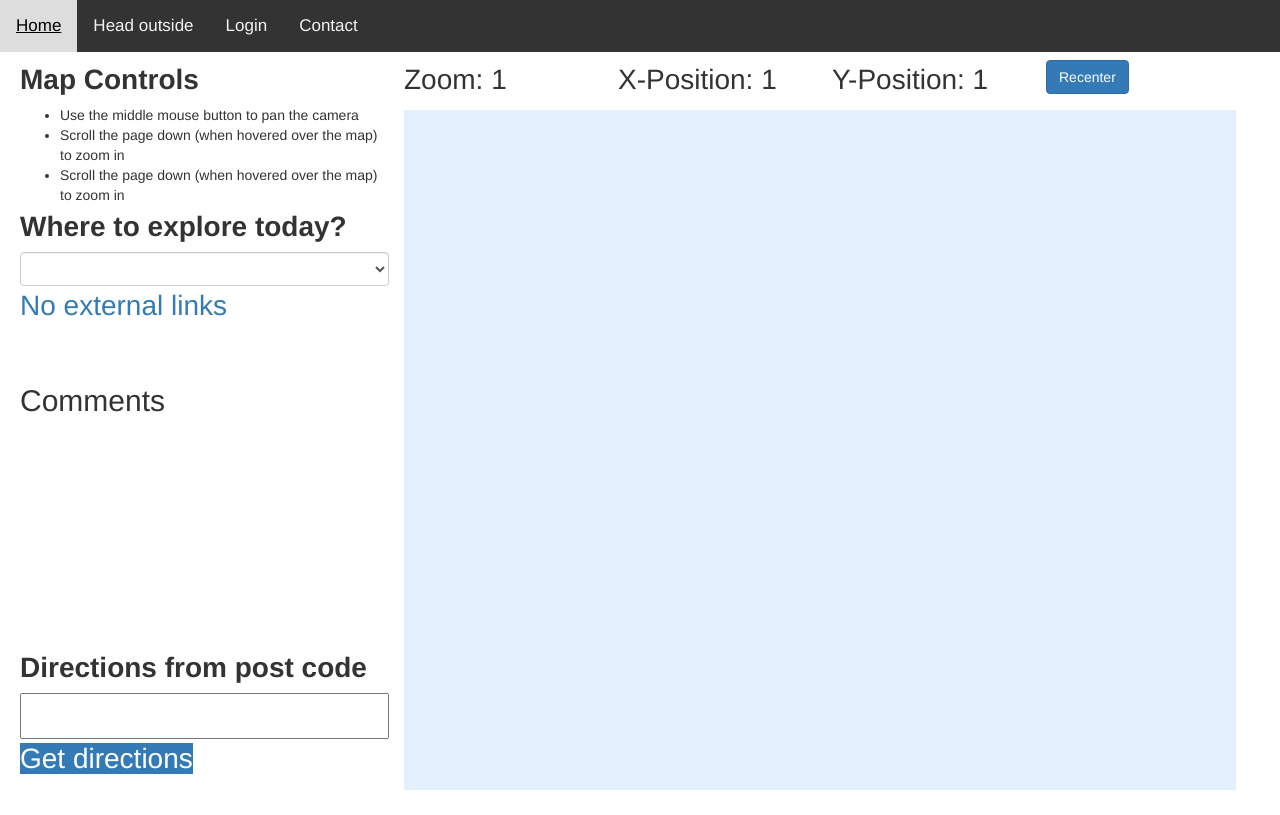
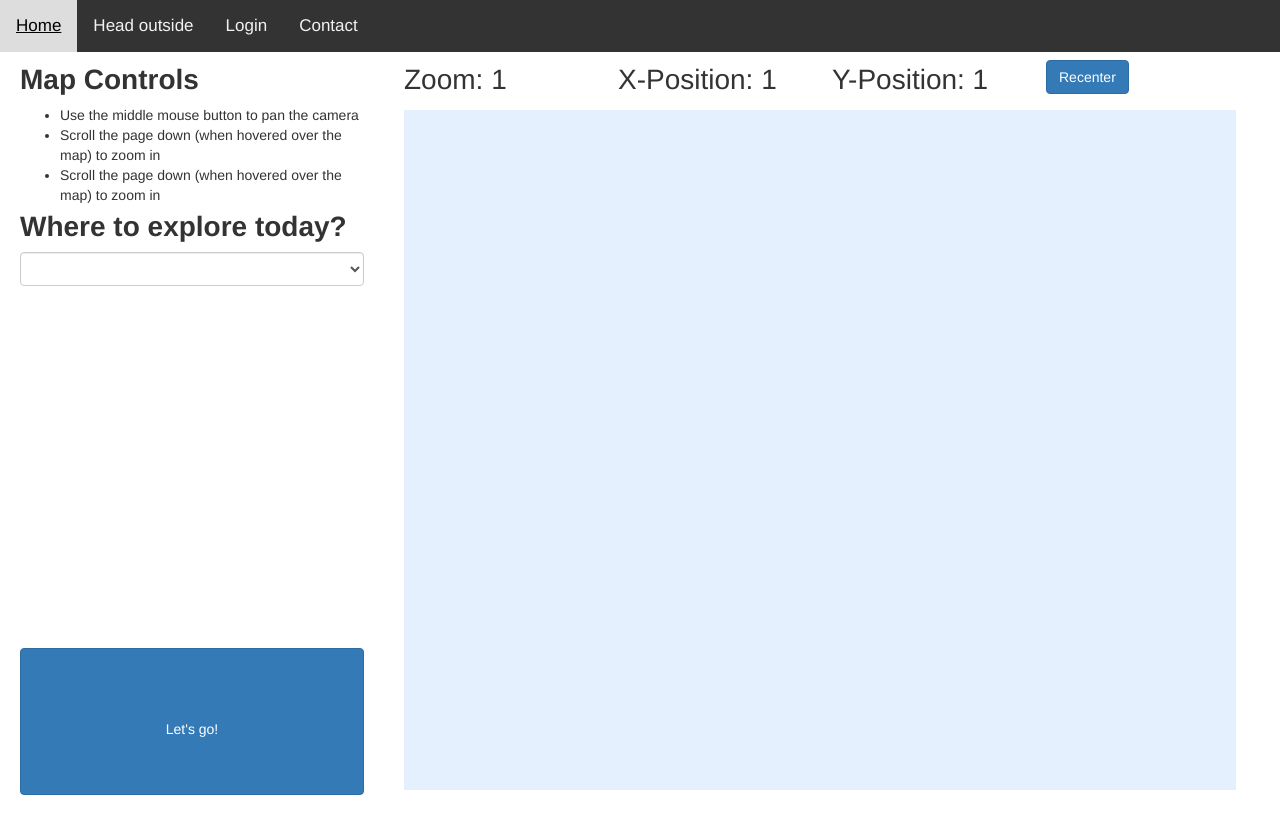
Before and after one commit to sbaker-dev/ToTheGreatOutDoors, a Django app: page /county/1/1 in a window 1280 px wide. Run offline with Django 3.2, Linux system fonts and the light colour scheme; data that the repository does not hold is empty; some libraries are stand-ins or nearby versions.

Commit message:
If we embed comments on the place selection page, then we need to dynamically update the comments via javascript which is more work than it's worth. Just make the location it's own page

```diff
--- a/Django/ToTheGreatOutDoors/core/templates/pages/location.html
+++ b/Django/ToTheGreatOutDoors/core/templates/pages/location.html
@@ -12,42 +12,17 @@
 <div style="display: grid; grid-template-columns: 30% 70%">
 
     <!-- Information panel -->
-    <div style="padding: 20px; display: grid; grid-template-rows: 20% 20% 40% 20%">
+    <div style="padding: 20px; display: grid; grid-template-rows: 20% 60% 20%">
 
-
-        <!--
-            TODO: Scrap most of this div, and remake the select locations, but for travel locations (mabye rename select
-                locations to select county).
-                We then create a location page, that sets these values via django
-                At this point, we also want to add the comment features etc
-
-                Then, we can also create a search link (2nd option on main) that just returns page links to these
-                locations IF they have similar names
-
-
-        -->
         <!-- how to control the map -->
         {% include 'components/selection/map_controls.html' %}
 
+        <!-- List of places that can be visited -->
         <div style="margin-bottom: 10px">
             {% include 'components/selection/place_selection.html' %}
-            <a id="LocationExternalLink"  class="textStandard" target="_blank">No external links</a>
-
-            <br>
-
         </div>
 
-        <div style="margin-top: 10px">
-            <h2>Comments</h2>
-        </div>
-
-        <div>
-            <label class="textStandard" for="PostCode">Directions from post code</label>
-            <input id="PostCode" type="text" class="textStandard">
-            <br>
-            <a class="textStandard  btn-primary" style="text-align: center;">Get directions</a>
-        </div>
-
+        <a class="btn btn-primary" style="text-align: center; padding: 70px" href="{% url 'place' 'place' %}" id="LetsGo">Let's go!</a>
 
 
     </div>
--- a/Django/static/js/selection.js
+++ b/Django/static/js/selection.js
@@ -107,36 +107,27 @@ function ChangeLocationHref(override_index, replacement_value){
 
 
 /**
- * Select a given location via the polygon map, then extract it's data link attribute and set the external link a href
- * and text
+ * Select a given location via the polygon map and add its name to the link button
  */
 function LocationViaMap(place_id){
 
     // Change the selected polygon via the map, and update the selection box
     ChangeOnPolygonSelect(place_id, "lightblue",'#2D2E44');
 
-    // Extract the link from the data attribute data-link
-    let externalLink = document.getElementById(place_id).getAttribute('data-link');
 
-    // Conditionally set the external link
-    SetExternalLink(externalLink)
-
-
+    // Assign this to the href button, slicing off the BD- ID linker
+    ChangeLocationHref(1, place_id)
 }
 
 /**
- * Select the location via the select menu, then extract it's associated polygon data link attribute and set the
- * external link a href and text
+ * Select the location via the select menu and add its name to the link button
  */
 function LocationViaSelect(){
 
     let place_id = ChangeOnSelectionSelect("lightblue",'#2D2E44')
 
-    // Extract the link from the data attribute data-link
-    let externalLink = document.getElementById(place_id).getAttribute('data-link');
-
-    // Conditionally set the external link
-    SetExternalLink(externalLink)
+    // Assign this to the href button, slicing off the BD- ID linker
+    ChangeLocationHref(1, place_id)
 }
 
 
```
